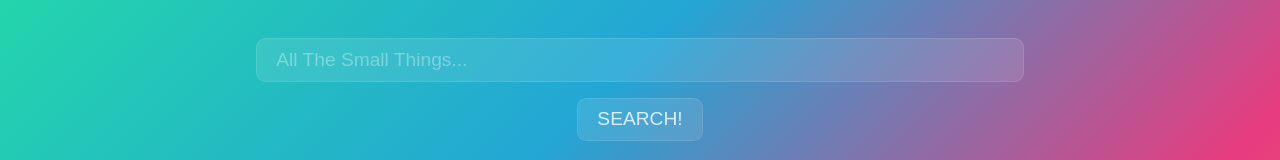
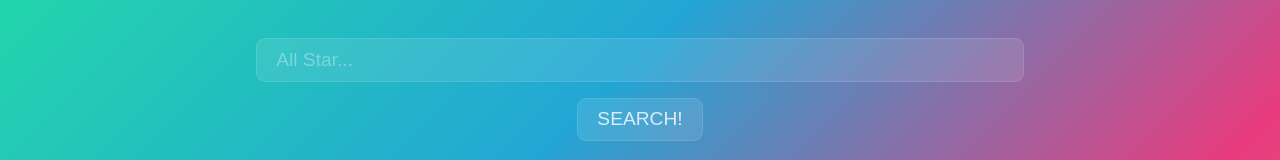
Before and after one commit to liliyavoloshina/itunes-vue3-typescript, a Vue app: page / in a window 1280 px wide. Shown: the top 160 px of the page. Built offline with nearby package versions, Linux system fonts and the light colour scheme.

Commit message:
change pkaceholder

```diff
--- a/src/components/SearchMusic.vue
+++ b/src/components/SearchMusic.vue
@@ -1,7 +1,7 @@
 <template>
   <form @submit.prevent="search" class="search-form">
     <div class="search-input">
-      <input v-model="term" id="term" type="text" placeholder="All The Small Things..."
+      <input v-model="term" id="term" type="text" placeholder="All Star..."
         class="search">
     </div>
 
```
